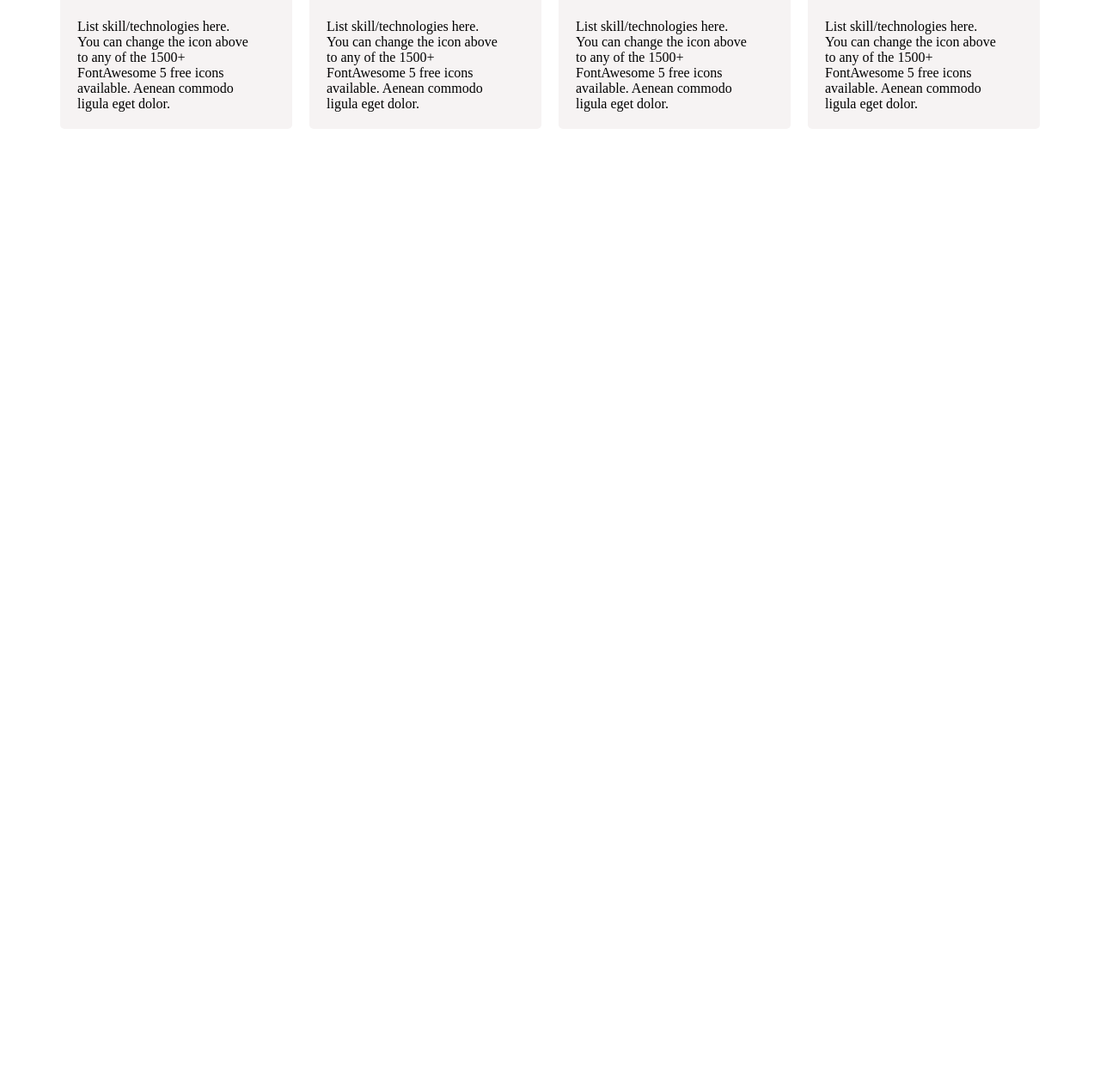
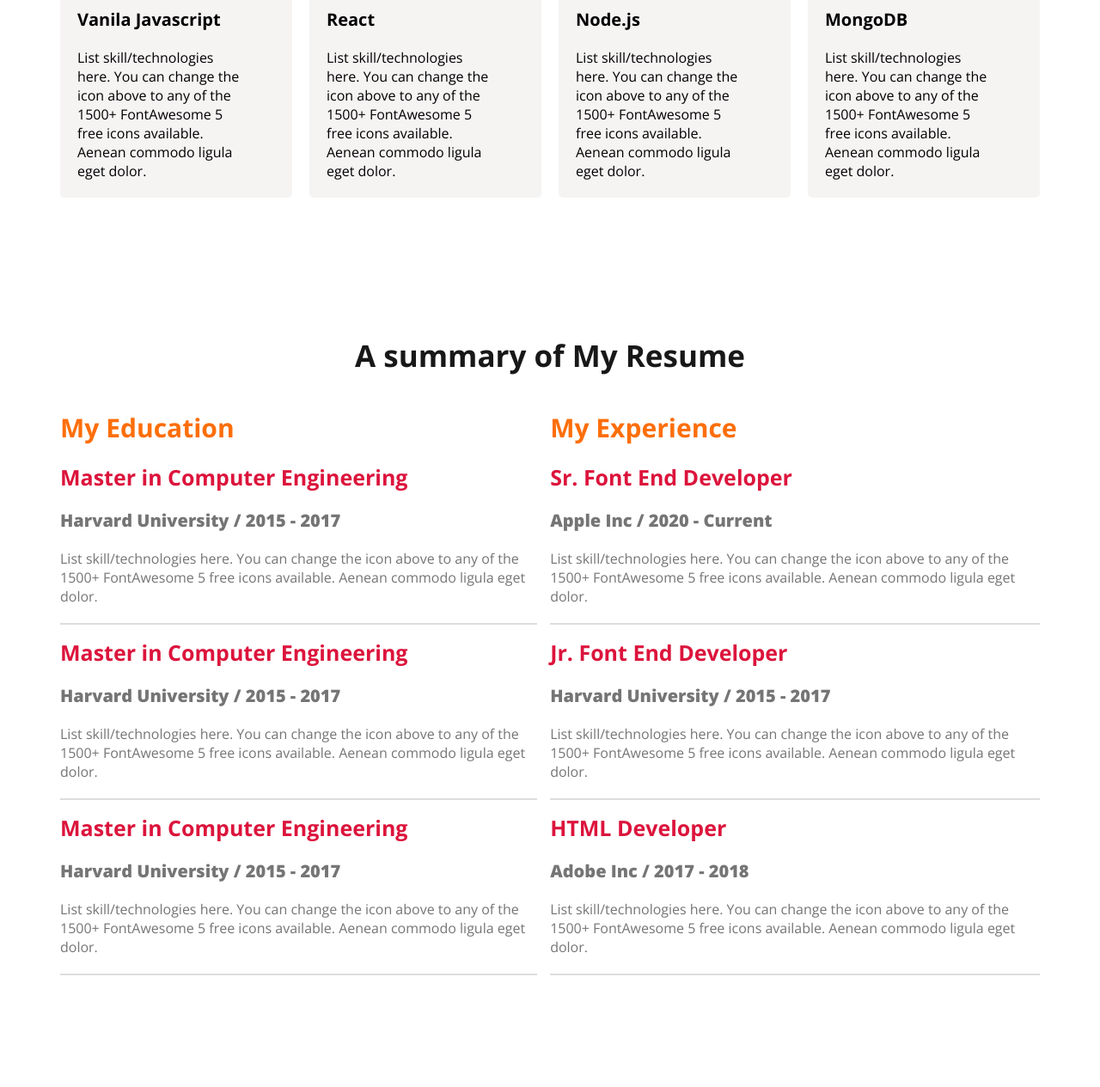
Before and after one commit to mahidmunna01/web-dev-portfolio, a plain HTML site: page index.html in a window 1280 px wide. Shown: the part 1912-3177 px from the top of the page at 86% size. Before the commit the page ends 2092 px from the top, so only its background shows below. Drawn offline with nearby package versions, Linux system fonts and the light colour scheme.

Commit message:
Resume part Added

```diff
--- a/index.html
+++ b/index.html
@@ -9,7 +9,7 @@
   <title>web-dev-portfolio</title>
 </head>
 
-<body>
+<body class="open-sans">
   <header class="header">
     <nav>
       <h3>Ma<span>r</span>y</h3>
@@ -65,7 +65,6 @@
         </div>
       </div>
     </section>
-
     <!-- What i do section start -->
     <section class="skill-section">
       <div class="skill-info">
@@ -83,7 +82,6 @@
         </div>
       </div>
     </section>
-
     <section>
       <div class="technology-skill">
         <div class="tech">
@@ -116,6 +114,54 @@
         </div>
     </section>
 
+    <section class="resume">
+      <div>
+        <h1 class="about-title">A summary of My Resume</h1>
+      </div>
+      <div class="Education-part">
+        <div class="border-bottom">
+          <h3 class="education-degree">My Education</h3>
+          <h4 class="degree">Master in Computer Engineering</h4>
+          <h5 class="institution">Harvard University / 2015 - 2017</h5>
+          <p class="degree-description">List skill/technologies here. You can change the icon above
+            to any of the 1500+ FontAwesome 5 free icons available. Aenean commodo ligula eget dolor.</p>
+        </div>
+        <div class="border-bottom">
+          <h3 class="education-degree">My Experience</h3>
+          <h4 class="degree">Sr. Font End Developer</h4>
+          <h5 class="institution">Apple Inc / 2020 - Current</h5>
+          <p class="degree-description">List skill/technologies here. You can change the icon above
+            to any of the 1500+ FontAwesome 5 free icons available. Aenean commodo ligula eget dolor.</p>
+        </div>
+        <div class="border-bottom">
+          <h4 class="degree">Master in Computer Engineering</h4>
+          <h5 class="institution">Harvard University / 2015 - 2017</h5>
+          <p class="degree-description">List skill/technologies here. You can change the icon above
+            to any of the 1500+ FontAwesome 5 free icons available. Aenean commodo ligula eget dolor.</p>
+        </div>
+        <div class="border-bottom">
+          <h4 class="degree">Jr. Font End Developer</h4>
+          <h5 class="institution">Harvard University / 2015 - 2017</h5>
+          <p class="degree-description">List skill/technologies here. You can change the icon above
+            to any of the 1500+ FontAwesome 5 free icons available. Aenean commodo ligula eget dolor.</p>
+        </div>
+        <div class="border-bottom">
+          <h4 class="degree">Master in Computer Engineering</h4>
+          <h5 class="institution">Harvard University / 2015 - 2017</h5>
+          <p class="degree-description">List skill/technologies here. You can change the icon above
+            to any of the 1500+ FontAwesome 5 free icons available. Aenean commodo ligula eget dolor.</p>
+        </div>
+        <div class="border-bottom">
+          <h4 class="degree">HTML Developer</h4>
+          <h5 class="institution">Adobe Inc / 2017 - 2018</h5>
+          <p class="degree-description">List skill/technologies here. You can change the icon above
+            to any of the 1500+ FontAwesome 5 free icons available. Aenean commodo ligula eget dolor.</p>
+        </div>
+      </div>
+    </section>
+
+
+
 
   </main>
 
--- a/style.css
+++ b/style.css
@@ -1,7 +1,18 @@
+/* Font */
+@import url('https://fonts.googleapis.com/css2?family=Open+Sans:ital,wght@0,300..800;1,300..800&display=swap');
+
+.open-sans {
+  font-family: "Open Sans", serif;
+  font-optical-sizing: auto;
+  font-style: normal;
+  font-variation-settings:"wdth" 100;
+}
+
 *{
   margin: 0;
   padding: 0;
 }
+
 .header{
   background: url(developer.png), url(header_bg.png);
   background-repeat: no-repeat;
@@ -33,10 +44,12 @@ nav h3{
   border: 1px solid;
   border-radius: 5px;
   text-wrap: nowrap;
+  cursor: pointer;
 }
 .btn2-color{
   color:#FD6E0A;
   background-color: #FFF8F3;
+  cursor: pointer;
 }
 nav h3 span{
   color: #FD6E0A;
@@ -154,5 +167,56 @@ main{
 }
 .tech h1,
 .tech p{
-  margin-top: 20%;
+  margin-top: 10%;
 }
+
+/* Resume Section */
+.resume div h1{
+  text-align: center;
+}
+.education-degree{
+  font-size: 30px;
+  font-weight: bold;
+  color: #FD6E0A;
+}
+.degree{
+  font-size: 25px;
+  color: #757575;
+  color: crimson;
+}
+
+.institution{
+  font-size: 20px;
+  font-weight: 900;
+  color: #757575;
+}
+.degree-description{
+  color: #757575;
+  font-size: 16px;
+}
+
+.Education-part{
+  display: grid;
+  justify-content: center;
+  align-items: center;
+  grid-template-columns: auto auto;
+  gap: 15px;
+}
+
+.resume{
+  margin: 130px 0px;
+  border-radius: 10px;
+  display: flex;
+  flex-direction: column;
+  justify-content: center;
+  align-items: center;
+  gap: 40px;
+}
+
+.border-bottom{
+  border-bottom: 2px solid #ddd;
+  display: flex;
+  flex-direction: column;
+  gap: 20px;
+  padding-bottom: 20px;
+}
```
